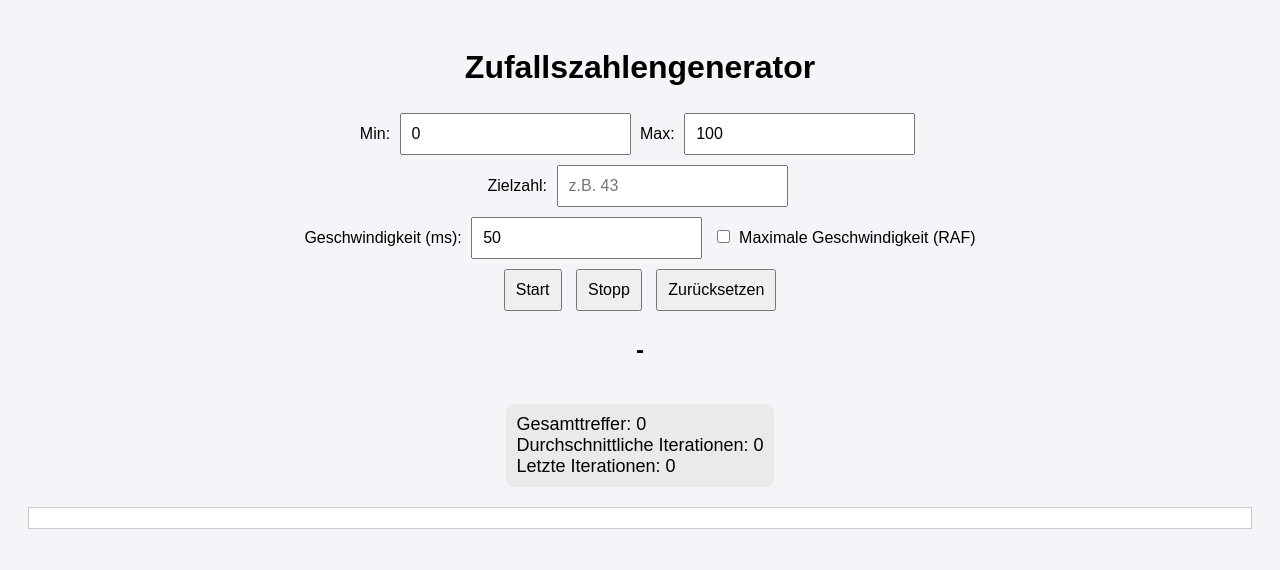
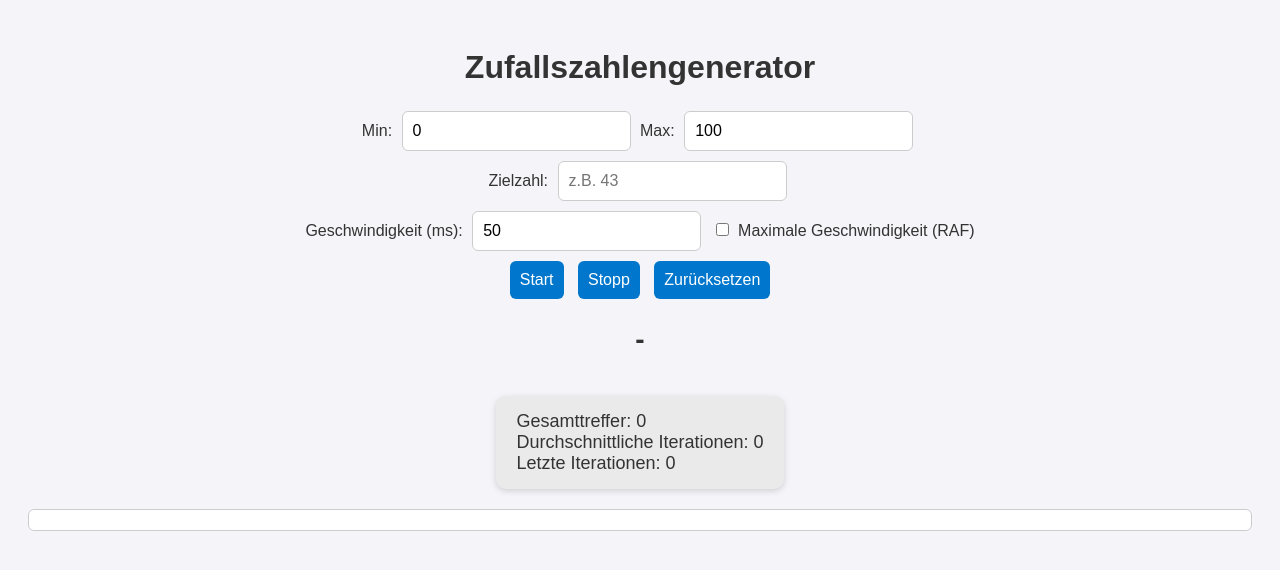
Before and after one commit to MatwiyPawsiukov/Generator, a plain HTML site: page index.html in a window 1280 px wide. Drawn offline with Linux system fonts and the light colour scheme.

Commit message:
гзвфеу

```diff
--- a/index.html
+++ b/index.html
@@ -10,17 +10,39 @@
       text-align: center;
       padding: 20px;
       background: #f4f4f9;
+      color: #333;
     }
+
+    h1 {
+      margin-bottom: 20px;
+    }
+
     input, button {
       padding: 10px;
       margin: 5px;
       font-size: 16px;
+      border: 1px solid #ccc;
+      border-radius: 6px;
     }
+
+    button {
+      cursor: pointer;
+      background: #0077cc;
+      color: white;
+      border: none;
+      transition: background 0.3s ease;
+    }
+
+    button:hover {
+      background: #005fa3;
+    }
+
     #result {
-      font-size: 24px;
+      font-size: 28px;
       margin: 20px 0;
       font-weight: bold;
     }
+
     #history {
       margin-top: 20px;
       max-height: 200px;
@@ -28,15 +50,18 @@
       border: 1px solid #ccc;
       padding: 10px;
       background: #fff;
+      border-radius: 6px;
     }
+
     #stats {
       margin-top: 20px;
       font-size: 18px;
       background: #eaeaea;
-      padding: 10px;
-      border-radius: 8px;
+      padding: 15px 20px;
+      border-radius: 10px;
       display: inline-block;
       text-align: left;
+      box-shadow: 0 2px 6px rgba(0,0,0,0.15);
     }
   </style>
 </head>
```
